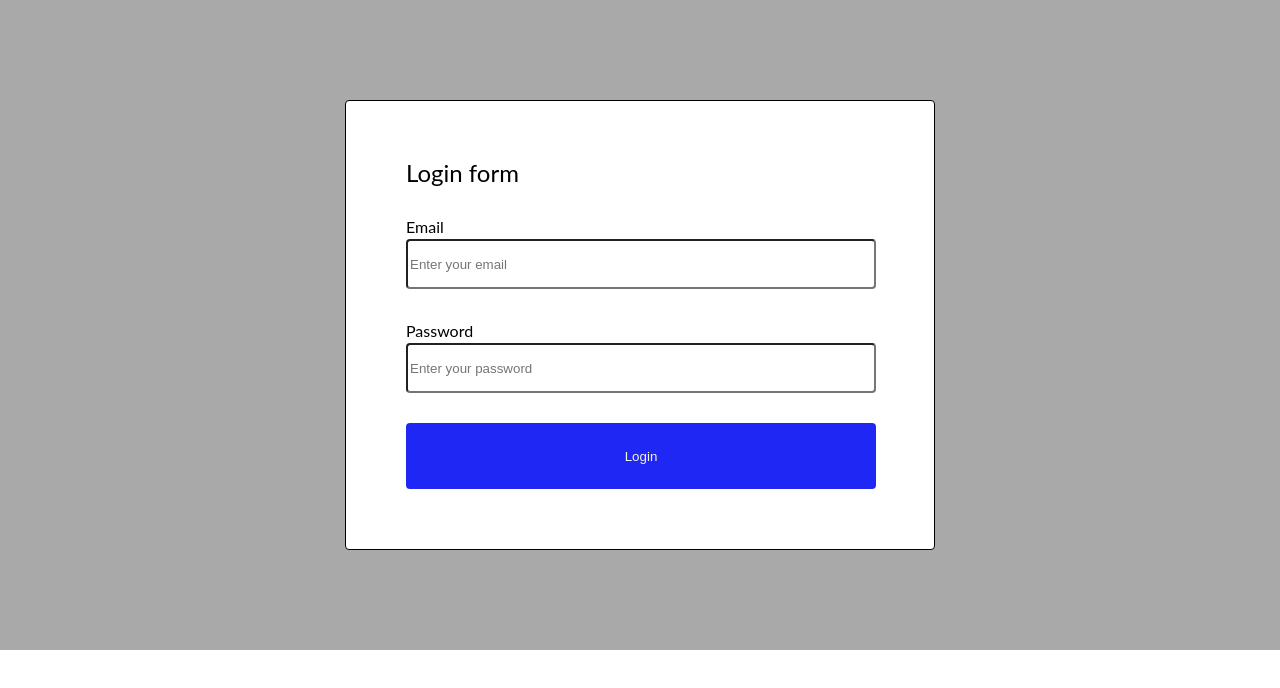
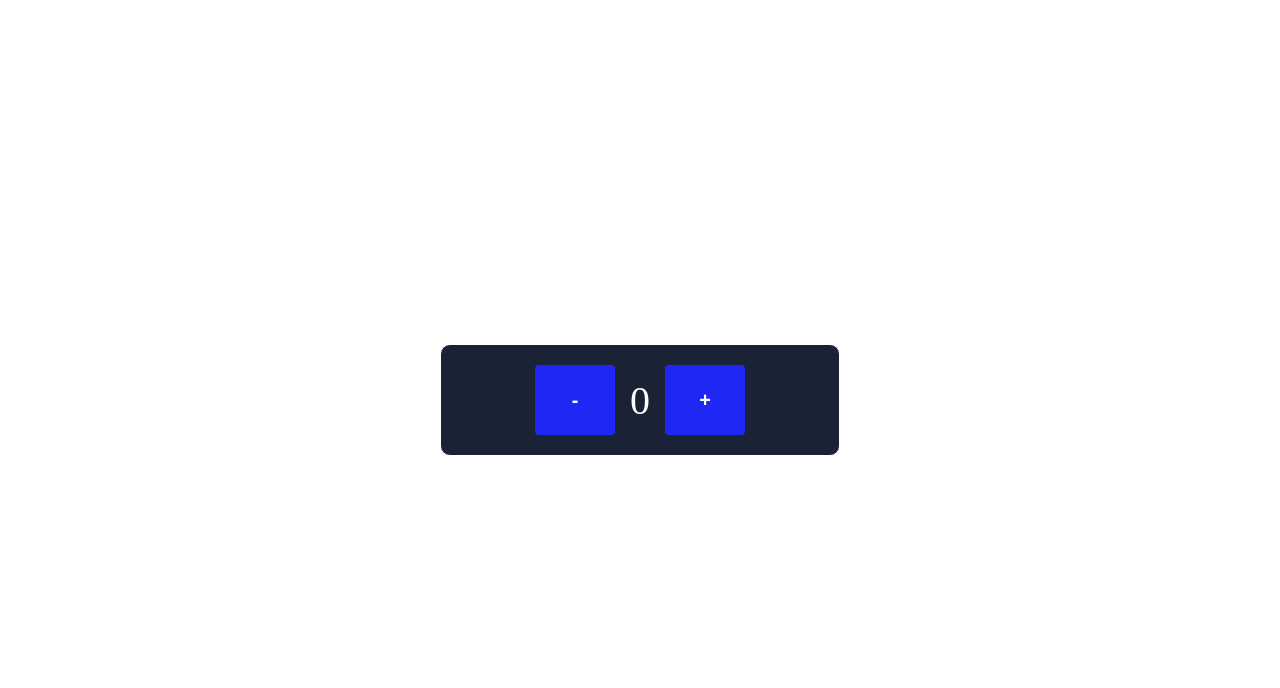
Before and after one commit to VeraArk/cohort39_react_VA, a React (Create React App) app: page / in a window 1280 px wide. Shown: the top 688 px of the page. Built offline with nearby package versions, Linux system fonts and the light colour scheme.

Commit message:
add Homework03 correct

```diff
--- a/src/App.jsx
+++ b/src/App.jsx
@@ -1,13 +1,16 @@
 import "./App.css";
 //import Lesson02 from './lessons/Lesson02/Lesson02';
 //import Homework02 from "./homeworks/Homework02/Homework02";
-//import Lesson03 from "./lessons/Lesson03/Lesson03";
-import Homework03 from "./homeworks/Homework03/Homework03.jsx";
+import Lesson03 from "./lessons/Lesson03/Lesson03";
+import Homework03 from "./homeworks/Homework03/Homework03";
+import Lesson04 from "./lessons/Lesson04/Lesson04";
 
 function App() {
   return (
     <div className="App">
-      <Homework03/>
+      {/*<Homework03 />*/}
+      {/*<Homework02 />*/}
+      <Lesson04 />
     </div>
   );
 }
--- a/src/components/Button/Button.js
+++ b/src/components/Button/Button.js
@@ -1,6 +1,11 @@
 import "./styles.css";
 
-function Button({ name, type }) {
-  return <button className="button-component" type ={type}>{name}</button>;
+function Button({ type = "button", name = "Send", onClick }) {
+  return (
+    <button onClick={onClick} type={type} className="button-component">
+      {name}
+    </button>
+  );
 }
+
 export default Button;
--- a/src/components/Button/styles.css
+++ b/src/components/Button/styles.css
@@ -1,10 +1,11 @@
-.button-component{
+.button-component {
     height: 70px;
-    width: 470px;
+    width: 100%;
     border: none;
     border-radius: 4px;
-    padding: 20px 54px;
+    font-size: 20px;
+    color: #FFFFFF;
+    font-weight: bold;
     background-color: #1F27F5;
-    color: beige;
     cursor: pointer;
-}
+  }
--- /dev/null
+++ b/src/components/Counter/Counter.jsx
@@ -0,0 +1,32 @@
+import "./styles.css";
+import { useState } from "react";
+import Button from "../Button/Button";
+
+function Counter() {
+  const [count, setCount] = useState(0);
+
+  const onPlus = () => {
+    setCount((prevValue) => {
+      return prevValue + 1;
+    });
+  };
+
+  const onMinus = () => {
+    setCount((prevValue) => {
+      return prevValue - 1;
+    });
+  };
+  return (
+    <div className="counter-wrapper">
+      <div className="button-control">
+        <Button name="-" onClick={onMinus} />
+      </div>
+      <p className="count">{count}</p>
+      <div className="button-control">
+        <Button name="+" onClick={onPlus} />
+      </div>
+    </div>
+  );
+}
+
+export default Counter;
--- /dev/null
+++ b/src/components/Counter/styles.css
@@ -0,0 +1,23 @@
+.counter-wrapper {
+    display: flex;
+    flex-direction: row;
+    align-items: center;
+    justify-content: center;
+    gap: 15px;
+    width: 400px;
+    height: fit-content;
+    border: 1px solid white;
+    border-radius: 10px;
+    padding: 20px;
+    background-color: rgb(26, 35, 53);
+    color: white;
+  }
+
+  .button-control {
+    width: 80px;
+  }
+
+  .count {
+    font-size: 40px;
+    color: white;
+  }
--- a/src/components/Input/Input.js
+++ b/src/components/Input/Input.js
@@ -1,10 +1,10 @@
 import "./styles.css";
 
-function Input({name, type, placeholder, label }) {
+function Input({id, name, type, placeholder, label }) {
   return (
     <div className="input-container">
-      <label for = {name}>{label}</label>
-      <input id={name} type={type} placeholder={placeholder} className="input-component" />
+      <label htmlFor = {id}>{label}</label>
+      <input id={id} name={name} type={type} placeholder={placeholder} className="input-component" />
     </div>
   );
 }
--- a/src/components/Input/styles.css
+++ b/src/components/Input/styles.css
@@ -23,4 +23,5 @@
   gap: 3px;
   border-radius: 4px;
   opacity: 0px;
+  padding: 12px;
 }
--- a/src/components/LoginForm/LoginForm.js
+++ b/src/components/LoginForm/LoginForm.js
@@ -3,12 +3,6 @@
 import Input from "../Input/Input";
 
 function LoginForm() {
-  const inputEmail = {
-    name: "email",
-    type: "email",
-    placeholder: "Enter your email",
-    label: "Email",
-  };
 
   const inputPassword = {
     name: "password",
@@ -16,6 +10,16 @@
     placeholder: "Enter your password",
     label: "Password",
   };
+
+  const clickOnme =()=>{
+   console.log("Works")
+  }
+
+  {/*const clickOnMe2 = (event, someAttr) => {
+    console.log(event)
+    console.log(someAttr);
+    console.log("Trigger on button works, button is clicked");
+  };*/}
 
   const buttonLogin = {
     name: "Login",
@@ -26,18 +30,22 @@
     <form className="loginForm-component">
       <div className="formName">Login form</div>
       <Input
-        name={inputEmail.name}
-        type={inputEmail.type}
-        placeholder={inputEmail.placeholder}
-        label={inputEmail.label}
+       id="idEmail"
+        name="email"
+        type="email"
+        placeholder="Enter your email"
+        label="Email"
       />
       <Input
-        name={inputPassword.name}
-        type={inputPassword.type}
-        placeholder={inputPassword.placeholder}
-        label={inputPassword.label}
+        id="idPassword"
+        name="password"
+        type="password"
+        placeholder="Enter your password"
+        label="Password"
       />
       <Button name={buttonLogin.name} type={buttonLogin.type} />
+      {/*<button onClick={clickOnme} name ="Click me" type="button"></button>
+       <button onClick={(event) => clickOnMe(event, "Some message")} className="button-click" type="button">Click me!!!</button> */}
     </form>
   );
 }
--- /dev/null
+++ b/src/lessons/Lesson04/Lesson04.jsx
@@ -0,0 +1,13 @@
+import Counter from "../../components/Counter/Counter";
+
+import "./styles.css";
+
+function Lesson04() {
+  return (
+    <div className="page-wrapper">
+      <Counter />
+    </div>
+  );
+}
+
+export default Lesson04;
--- /dev/null
+++ b/src/lessons/Lesson04/styles.css
@@ -0,0 +1,6 @@
+.page-wrapper {
+    display: flex;
+    align-items: center;
+    justify-content: center;
+    flex: 1;
+  }
```
